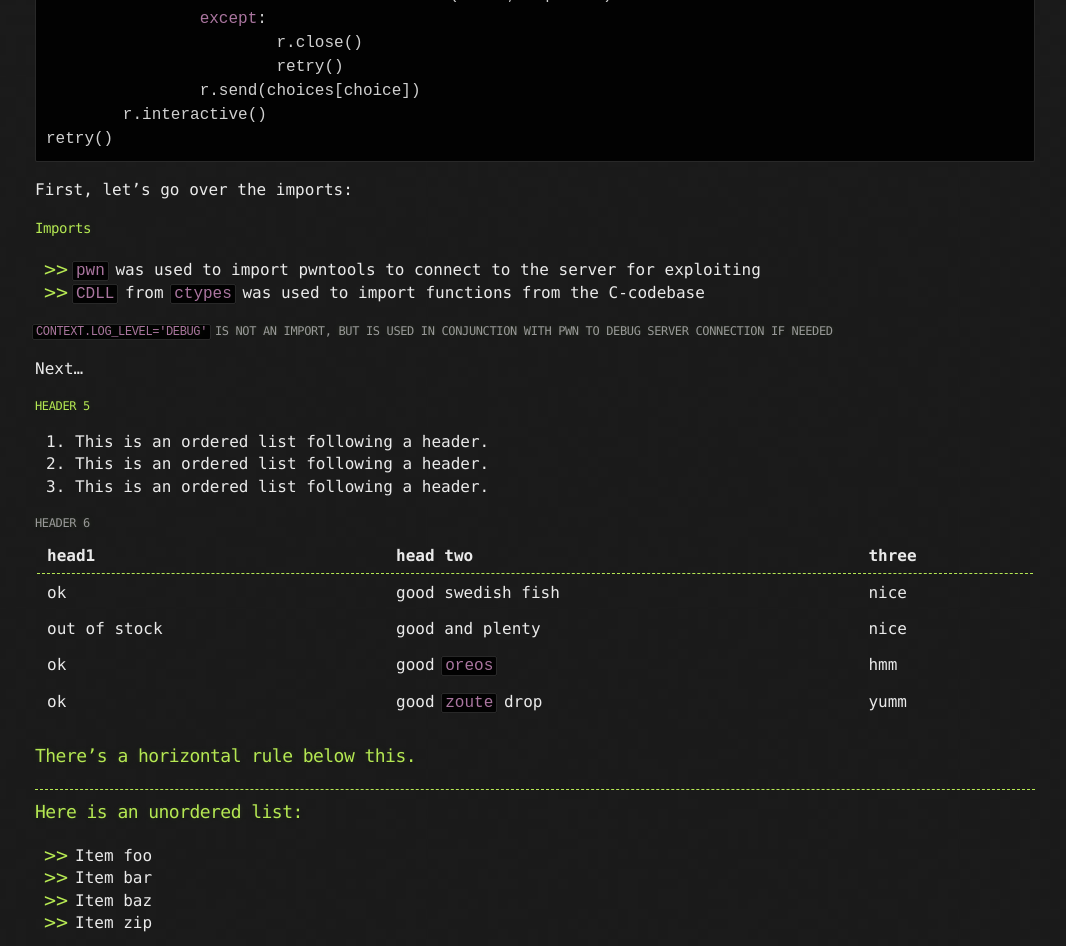
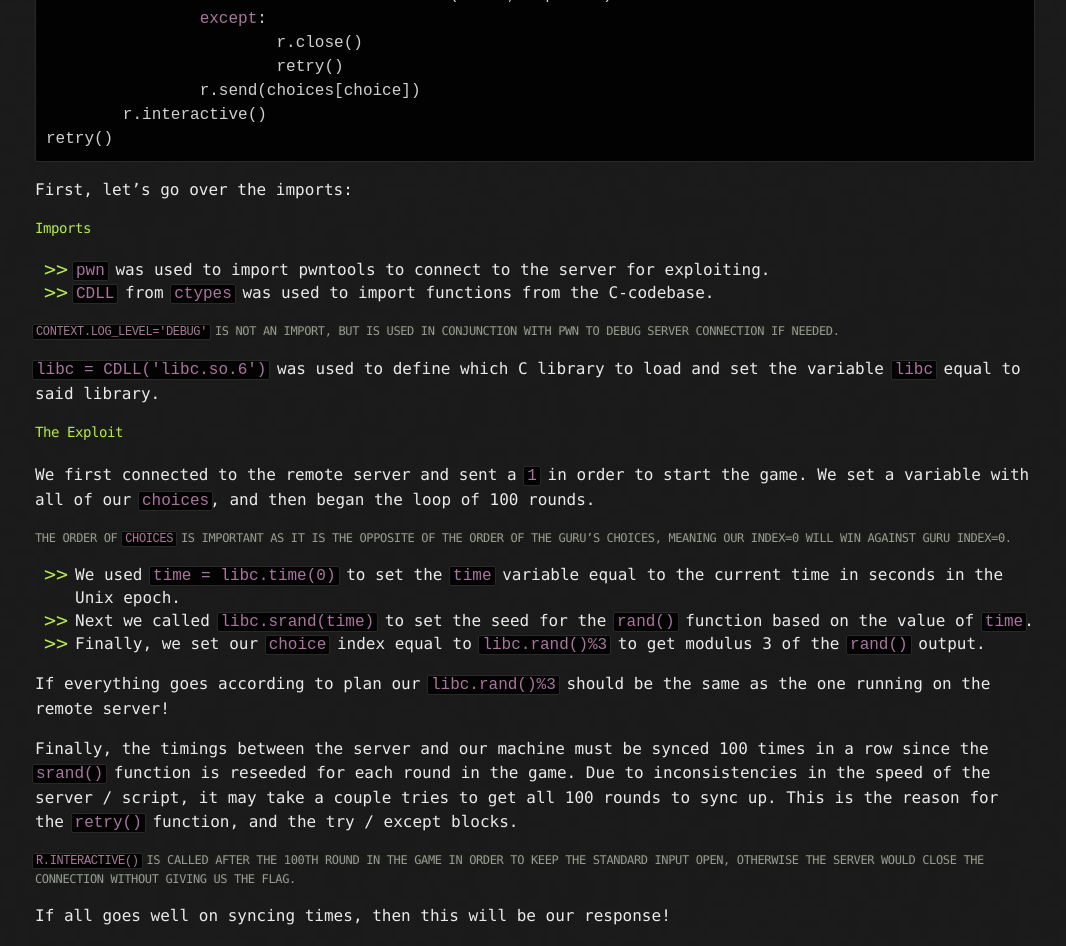
Before and after one commit to Txnn3r/Txnn3r.github.io, a Jekyll site: the page built from _posts/2023-03-23-HTB-Janken.md, in a window 1280 px wide and 1400 px high, scrolled down 5244 px. Shown: the top 946 px of the window, without its empty margins (105-1171 px from the left). Built offline with Jekyll 4.4.1, drawn with Linux system fonts in a browser that asks for light colours; some of the changed text lies outside the part shown.

Commit message:
Update 2023-03-23-HTB-Janken.md

````diff
--- a/_posts/2023-03-23-HTB-Janken.md
+++ b/_posts/2023-03-23-HTB-Janken.md
@@ -80,7 +80,7 @@ Double clicking on the `game()` function will open the decompiled version of `ga
 
 ![image](https://user-images.githubusercontent.com/101006959/227369816-7dfaeca5-c882-46dd-9eea-a413a231e8cf.png)
 
-Looking at the variables in the first `fprintf()` statement, we can see that the guru's choice comes from `local_78` and our choice comes from `local_38`. We can also see that `local_78` has 3 options as expected: rock, paper, and scissors. We should also note of is what decides which choice the guru makes: `iVar1 % 3`
+Looking at the variables in the first `fprintf()` statement, we can see that the guru's choice comes from `local_78` and our choice comes from `local_38`. We can also see that `local_78` has 3 options as expected: rock, paper, and scissors. We should also note of is what decides which choice the guru makes: `iVar1 % 3`.
 
 `iVar1` gets assigned through the following code in the function:
 ```c
@@ -91,11 +91,11 @@ iVar1 = rand();
 
 ### [](#code-breakdown)Code Breakdown
 
-> `tVar2` is set to the current time in seconds (also known as unix time)
+> `tVar2` is set to the current time in seconds (also known as Unix time).
 >
-> `srand((uint)tVar2);` will set the seed for the `rand()` function based on the unix time
+> `srand((uint)tVar2);` will set the seed for the `rand()` function based on the Unix time.
 >
-> Finally `iVar1 = rand();` will return a random number based on the current `srand()` seed
+> Finally `iVar1 = rand();` will return a random number based on the current `srand()` seed.
 
 * * *
 
@@ -135,89 +135,31 @@ First, let's go over the imports:
 
 #### [](#imports)Imports
 
-*   `pwn` was used to import pwntools to connect to the server for exploiting
-*   `CDLL` from `ctypes` was used to import functions from the C-codebase
+*   `pwn` was used to import pwntools to connect to the server for exploiting.
+*   `CDLL` from `ctypes` was used to import functions from the C-codebase.
 
-###### [](#Note2)`context.log_level='debug'` is not an import, but is used in conjunction with pwn to debug server connection if needed
+###### [](#Note2)`context.log_level='debug'` is not an import, but is used in conjunction with pwn to debug server connection if needed.
 
-Next...
+`libc = CDLL('libc.so.6')` was used to define which C library to load and set the variable `libc` equal to said library.
 
+#### [](#exploit)The Exploit
 
-##### [](#header-5)Header 5
+We first connected to the remote server and sent a `1` in order to start the game. We set a variable with all of our `choices`, and then began the loop of 100 rounds.
 
-1.  This is an ordered list following a header.
-2.  This is an ordered list following a header.
-3.  This is an ordered list following a header.
+###### [](#Note3)The order of `choices` is important as it is the opposite of the order of the guru's choices, meaning our index=0 will win against guru index=0.
 
-###### [](#header-6)Header 6
+*   We used `time = libc.time(0)` to set the `time` variable equal to the current time in seconds in the Unix epoch.
+*   Next we called `libc.srand(time)` to set the seed for the `rand()` function based on the value of `time`.
+*   Finally, we set our `choice` index equal to `libc.rand()%3` to get modulus 3 of the `rand()` output.
 
-| head1        | head two          | three |
-|:-------------|:------------------|:------|
-| ok           | good swedish fish | nice  |
-| out of stock | good and plenty   | nice  |
-| ok           | good `oreos`      | hmm   |
-| ok           | good `zoute` drop | yumm  |
+If everything goes according to plan our `libc.rand()%3` should be the same as the one running on the remote server!
 
-### There's a horizontal rule below this.
+Finally, the timings between the server and our machine must be synced 100 times in a row since the `srand()` function is reseeded for each round in the game. Due to inconsistencies in the speed of the server / script, it may take a couple tries to get all 100 rounds to sync up. This is the reason for the `retry()` function, and the try / except blocks.
 
-* * *
+###### [](#Note4)`r.interactive()` is called after the 100th round in the game in order to keep the standard input open, otherwise the server would close the connection without giving us the flag.
 
-### Here is an unordered list:
+If all goes well on syncing times, then this will be our response!
 
-*   Item foo
-*   Item bar
-*   Item baz
-*   Item zip
+#### [](#flag)Flag
 
-### And an ordered list:
-
-1.  Item one
-1.  Item two
-1.  Item three
-1.  Item four
-
-### And a nested list:
-
-- level 1 item
-  - level 2 item
-  - level 2 item
-    - level 3 item
-    - level 3 item
-- level 1 item
-  - level 2 item
-  - level 2 item
-  - level 2 item
-- level 1 item
-  - level 2 item
-  - level 2 item
-- level 1 item
-
-### Small image
-
-![](https://assets-cdn.github.com/images/icons/emoji/octocat.png)
-
-### Large image
-
-![](https://guides.github.com/activities/hello-world/branching.png)
-
-
-### Definition lists can be used with HTML syntax.
-
-<dl>
-<dt>Name</dt>
-<dd>Godzilla</dd>
-<dt>Born</dt>
-<dd>1952</dd>
-<dt>Birthplace</dt>
-<dd>Japan</dd>
-<dt>Color</dt>
-<dd>Green</dd>
-</dl>
-
-```
-Long, single-line code blocks should not wrap. They should horizontally scroll if they are too long. This line should be long enough to demonstrate this.
-```
-
-```
-The final element.
-```
+![image](https://user-images.githubusercontent.com/101006959/227394152-b1bd4e87-ad39-41d6-8bae-4ed97de19ac2.png)
````
